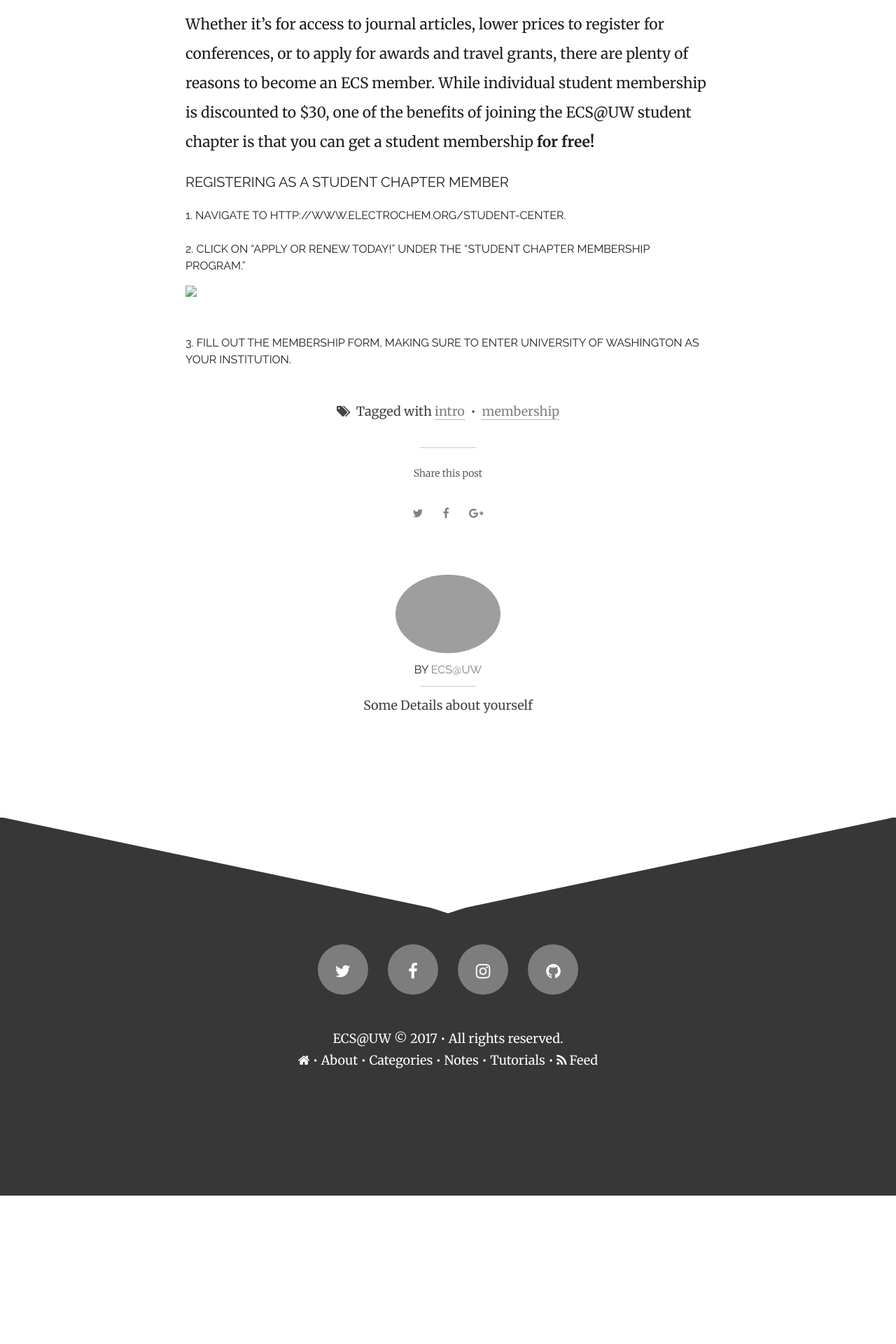
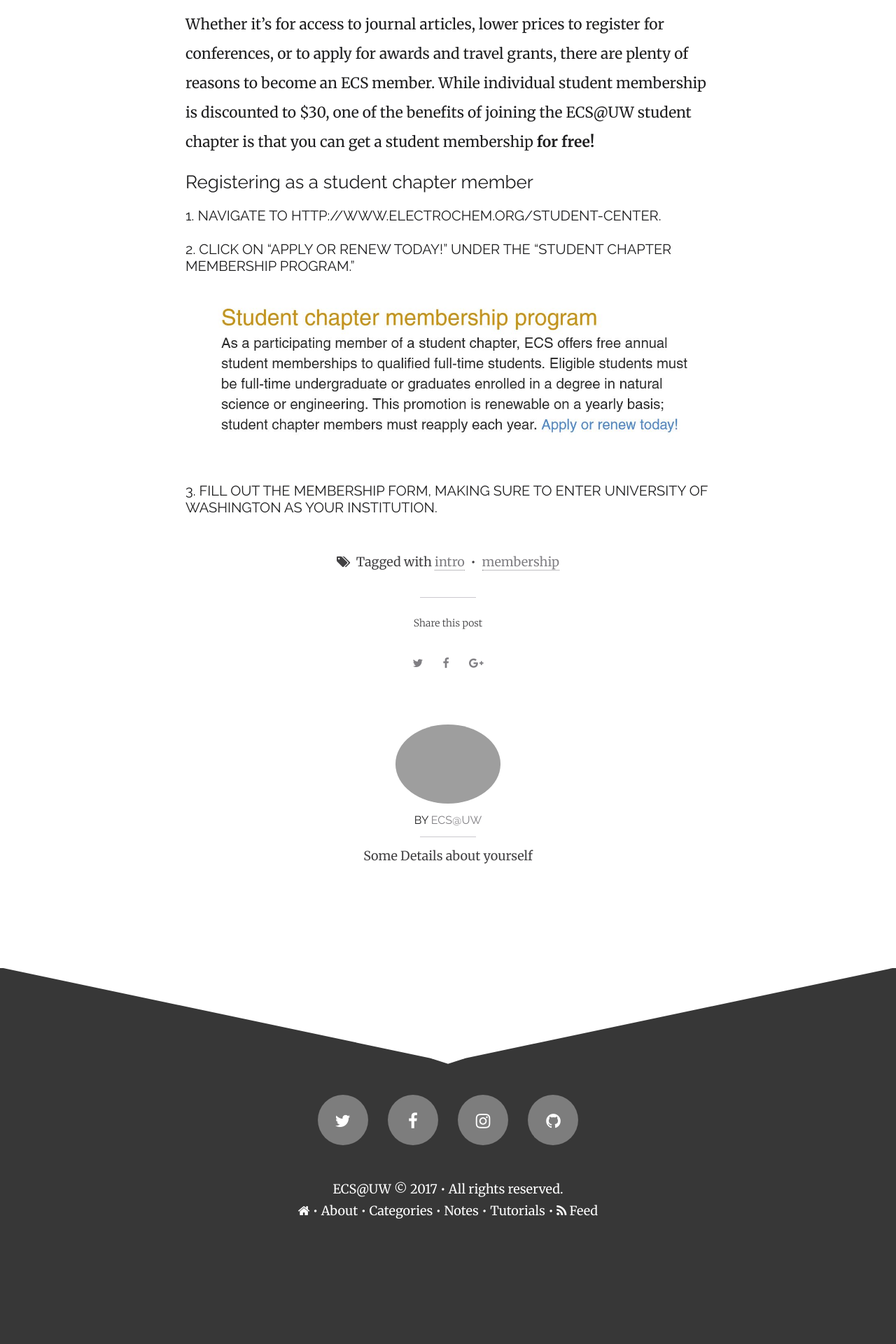
Before and after one commit to ECSatUW/ecsatuw.github.io, a Jekyll site: the page built from _tutorials/2017-10-20-ecs-student-membership.md, in a window 1280 px wide. Shown: the part 872-2792 px from the top of the page at 70% size. Built offline with Jekyll 4.4.1, drawn with Linux system fonts in a browser that asks for light colours; before the commit the page ends 2580 px from its top, so only the background shows below that.

Commit message:
fix post image

```diff
--- a/_tutorials/2017-10-20-ecs-student-membership.md
+++ b/_tutorials/2017-10-20-ecs-student-membership.md
@@ -13,11 +13,11 @@
 Whether it's for access to journal articles, lower prices to register for conferences, or to apply for awards and travel grants, there are plenty of reasons to become an ECS member.
 While individual student membership is discounted to $30, one of the benefits of joining the ECS@UW student chapter is that you can get a student membership **for free!**
 
-### Registering as a student chapter member
+## Registering as a student chapter member
 
-#### 1. Navigate to http://www.electrochem.org/student-center.
+### 1. Navigate to http://www.electrochem.org/student-center.
 
-#### 2. Click on "Apply or renew today!" under the "Student chapter membership program."
-<img src="images/tutorials/student-membership.jpg" />
+### 2. Click on "Apply or renew today!" under the "Student chapter membership program."
+<img src="{{ site.url }}/images/tutorials/student-membership.jpg" />
 
-#### 3. Fill out the membership form, making sure to enter University of Washington as your institution.
+### 3. Fill out the membership form, making sure to enter University of Washington as your institution.
```
